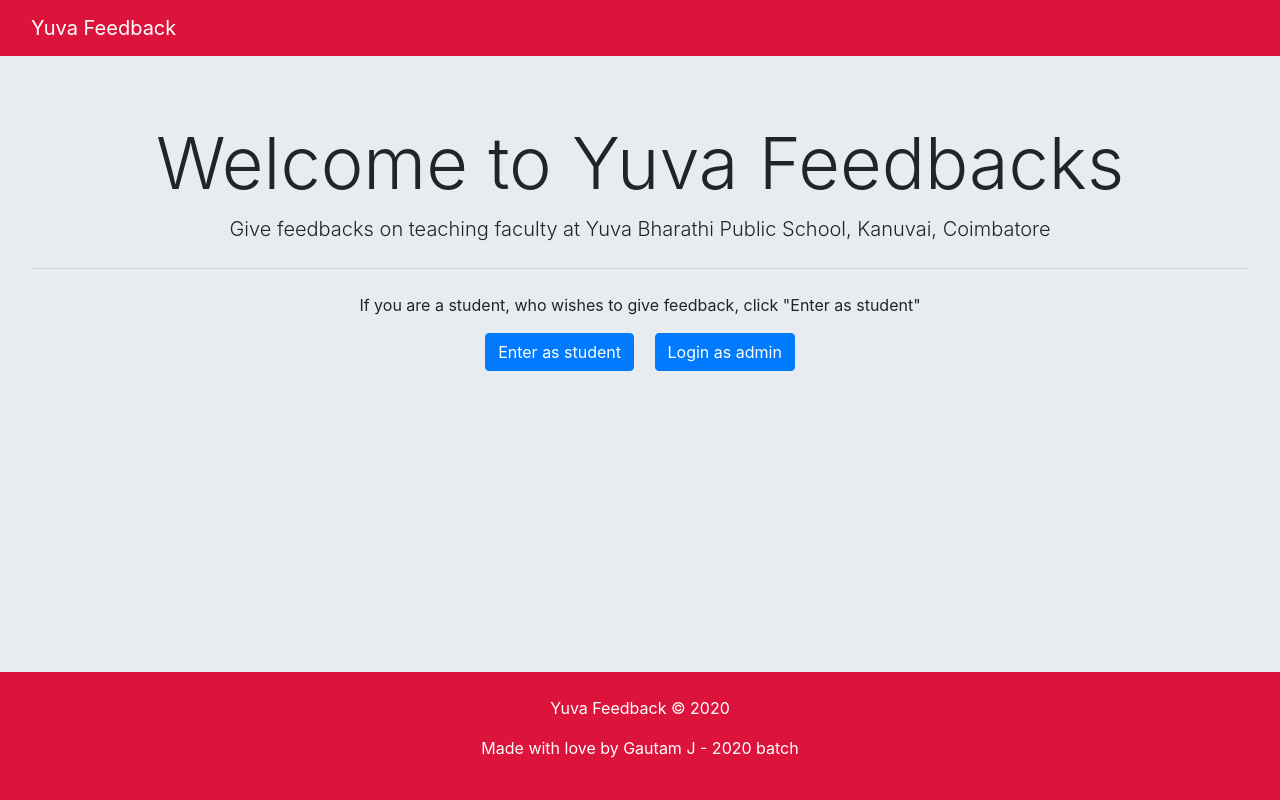
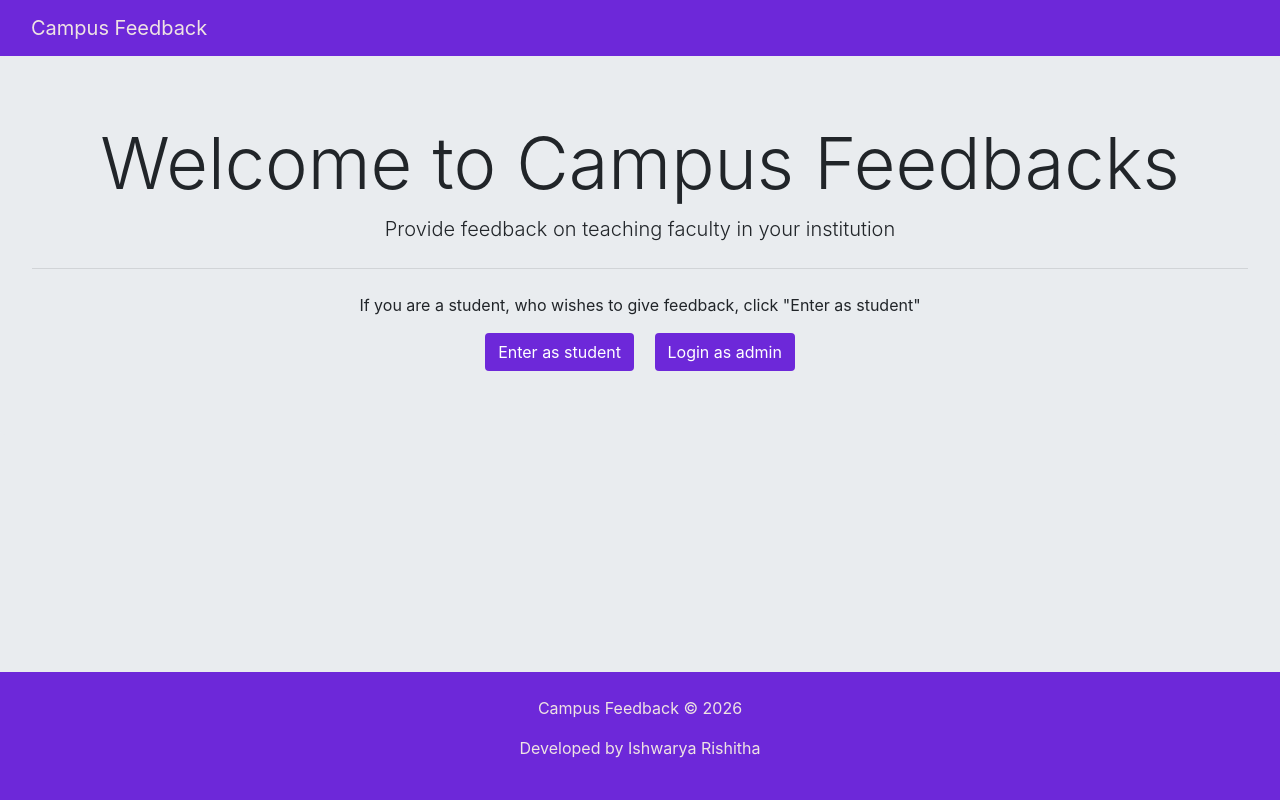
Before and after one commit to ishwaryarishitha/campus-feedback-system, a Django app: page / in a window 1280 px wide. Run offline with Django 3.2, Linux system fonts and the light colour scheme; some libraries are stand-ins or nearby versions.

Commit message:
Rebrand UI: update name, text, colors, and footer

```diff
--- a/Home/static/Home/styles.css
+++ b/Home/static/Home/styles.css
@@ -1,13 +1,14 @@
-.bg-crimson {
-    background-color: #dc143c;
+.bg-Purple {
+    background-color: #6d28d9;
+
 }
 
-.bg-crimson a {
-    color: #ffffff;
+.bg-Purple a {
+    color: #efe3e3;
 }
 
-.bg-crimson p {
-    color: #ffffff;
+.bg-Purple p {
+    color: #efe3e3;
 }
 
 body {
--- a/Home/templates/Home/home.html
+++ b/Home/templates/Home/home.html
@@ -1,11 +1,11 @@
 {% extends 'Home/index.html' %}
 {% block content %}
     <div class="jumbotron text-center">
-        <h1 class="display-3">Welcome to Yuva Feedbacks</h1>
-        <p class="lead">Give feedbacks on teaching faculty at Yuva Bharathi Public School, Kanuvai, Coimbatore</p>
+        <h1 class="display-3">Welcome to Campus Feedbacks</h1>
+        <p class="lead">Provide feedback on teaching faculty in your institution</p>
         <hr class="my-4">
         <p>If you are a student, who wishes to give feedback, click "Enter as student"</p>
-        <a class="btn btn-primary mr-2" role="button" href="{% url 'GetFeedbackView' %}">Enter as student</a>
-        <a class="btn btn-primary ml-2" role="button" href="{% url 'LoginView' %}">Login as admin</a>
+        <a class="btn bg-Purple mr-2 text-white" role="button" href="{% url 'GetFeedbackView' %}">Enter as student</a>
+        <a class="btn bg-Purple ml-2 text-white" role="button" href="{% url 'LoginView' %}">Login as admin</a>
     </div>
 {% endblock content %}
--- a/Home/templates/Home/index.html
+++ b/Home/templates/Home/index.html
@@ -13,16 +13,16 @@
     <!-- Custom CCS -->
     <link rel="stylesheet" href="{% static 'Home/styles.css' %}">
 
-    <title>Yuva Feedback</title>
+    <title>Campus Feedback</title>
 </head>
 
 <body class="d-flex flex-column">
 
     <!-- Navigation Bar -->
-    <nav class="navbar bg-crimson">
+    <nav class="navbar bg-Purple">
         <div class="container-fluid">
             <!-- Logo/Text -->
-            <a class="navbar-brand" href="{% url 'HomeView' %}">Yuva Feedback</a>
+            <a class="navbar-brand" href="{% url 'HomeView' %}">Campus Feedback</a>
         </div>
     </nav>
 
@@ -32,10 +32,10 @@
     </div>
 
     <!-- Website footer -->
-    <footer id="sticky-footer" class="bg-crimson py-4 mt-4 text-white-50">
+    <footer id="sticky-footer" class="bg-Purple py-4 mt-4 text-white-50">
         <div class="container text-center">
-            <p class="copyright">Yuva Feedback &copy; 2020</p>
-            <p>Made with love by Gautam J - 2020 batch</p>
+            <p class="copyright">Campus Feedback &copy; 2026</p>
+            <p>Developed by Ishwarya Rishitha</p>
         </div>
     </footer>
 
--- a/yuva_feedback/asgi.py
+++ b/campus_feedback/asgi.py
@@ -1,5 +1,5 @@
 """
-ASGI config for yuva_feedback project.
+ASGI config for Campus_feedback project.
 
 It exposes the ASGI callable as a module-level variable named ``application``.
 
@@ -11,6 +11,6 @@ import os
 
 from django.core.asgi import get_asgi_application
 
-os.environ.setdefault('DJANGO_SETTINGS_MODULE', 'yuva_feedback.settings')
+os.environ.setdefault('DJANGO_SETTINGS_MODULE', 'campus_feedback.settings')
 
 application = get_asgi_application()
--- a/yuva_feedback/urls.py
+++ b/campus_feedback/urls.py
@@ -1,4 +1,4 @@
-"""yuva_feedback URL Configuration
+"""Campus_feedback URL Configuration
 
 The `urlpatterns` list routes URLs to views. For more information please see:
     https://docs.djangoproject.com/en/3.0/topics/http/urls/
--- a/yuva_feedback/wsgi.py
+++ b/campus_feedback/wsgi.py
@@ -1,5 +1,5 @@
 """
-WSGI config for yuva_feedback project.
+WSGI config for Campus_feedback project.
 
 It exposes the WSGI callable as a module-level variable named ``application``.
 
@@ -11,6 +11,6 @@ import os
 
 from django.core.wsgi import get_wsgi_application
 
-os.environ.setdefault('DJANGO_SETTINGS_MODULE', 'yuva_feedback.settings')
+os.environ.setdefault('DJANGO_SETTINGS_MODULE', 'campus_feedback.settings')
 
 application = get_wsgi_application()
--- a/manage.py
+++ b/manage.py
@@ -5,7 +5,7 @@ import sys
 
 
 def main():
-    os.environ.setdefault('DJANGO_SETTINGS_MODULE', 'yuva_feedback.settings')
+    os.environ.setdefault('DJANGO_SETTINGS_MODULE', 'campus_feedback.settings')
     try:
         from django.core.management import execute_from_command_line
     except ImportError as exc:
```
Also changed, not shown: campus_feedback/settings.py (renamed from yuva_feedback/settings.py, +8 -4 lines), README.md, campus_feedback/__init__.py (added).
